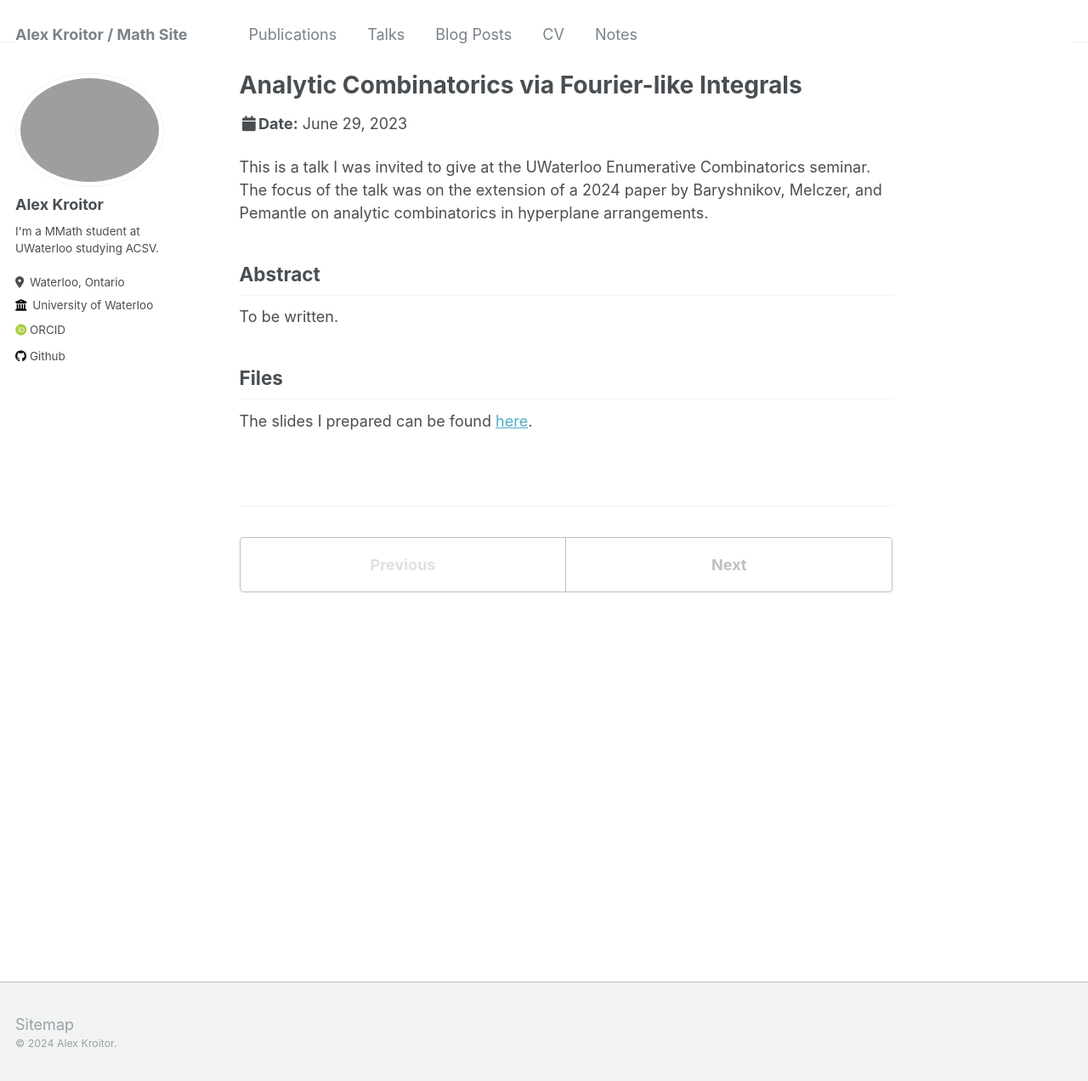
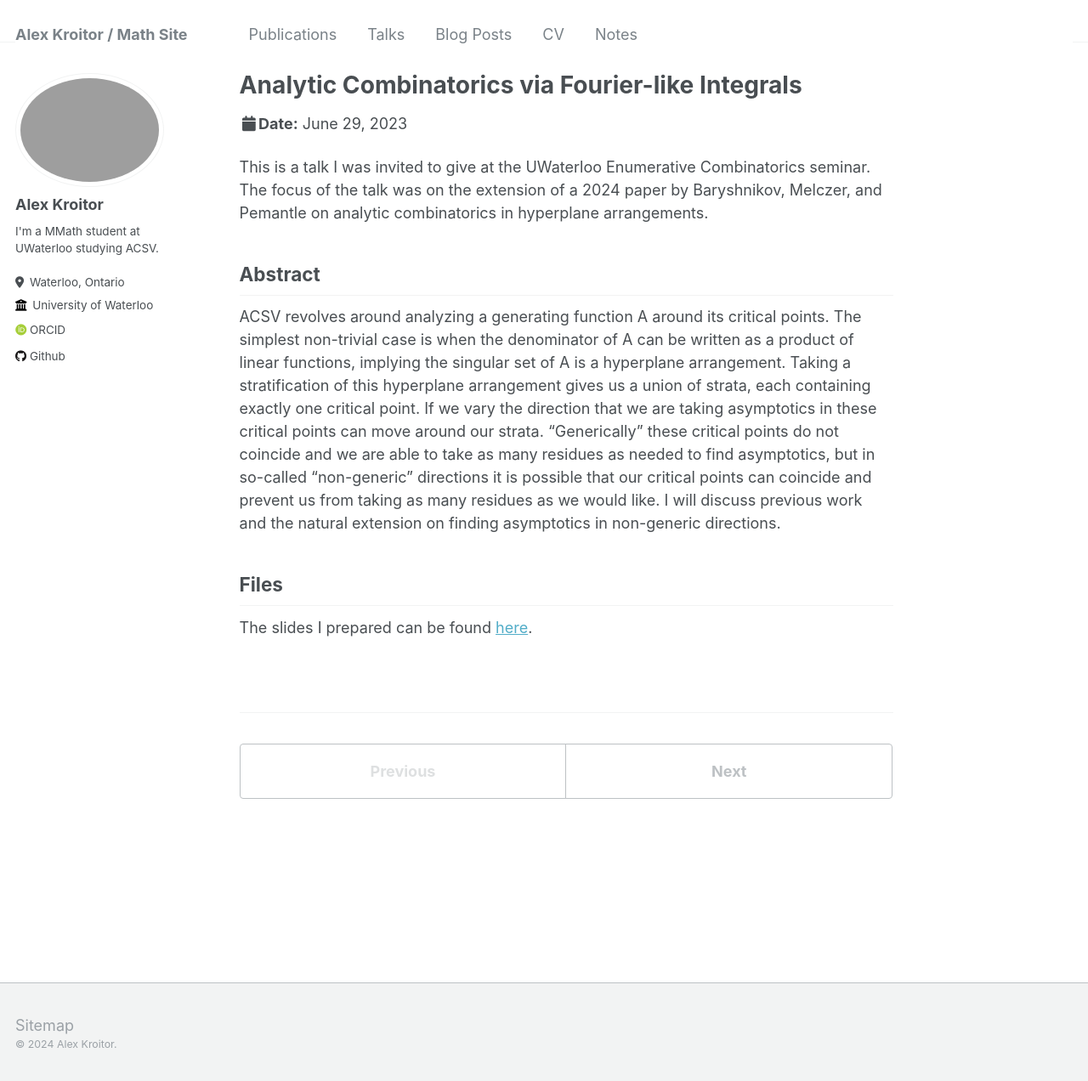
Before and after one commit to akroitor/akroitor.github.io, a Jekyll site: the page built from _talks/2023-06-29-seminar-talk.md, in a window 1280 px wide and 1274 px high. Shown: the whole window at 85% size. Built offline with Jekyll 4.4.1, drawn with Linux system fonts in a browser that asks for light colours; some web fonts are replaced.

Commit message:
Update 2023-06-29-seminar-talk.md

```diff
--- a/_talks/2023-06-29-seminar-talk.md
+++ b/_talks/2023-06-29-seminar-talk.md
@@ -13,7 +13,7 @@ This is a talk I was invited to give at the UWaterloo Enumerative Combinatorics
 Abstract
 -----
 
-To be written.
+ACSV revolves around analyzing a generating function A around its critical points. The simplest non-trivial case is when the denominator of A can be written as a product of linear functions, implying the singular set of A is a hyperplane arrangement. Taking a stratification of this hyperplane arrangement gives us a union of strata, each containing exactly one critical point. If we vary the direction that we are taking asymptotics in these critical points can move around our strata. "Generically" these critical points do not coincide and we are able to take as many residues as needed to find asymptotics, but in so-called "non-generic" directions it is possible that our critical points can coincide and prevent us from taking as many residues as we would like. I will discuss previous work and the natural extension on finding asymptotics in non-generic directions.
 
 Files
 -----
```
